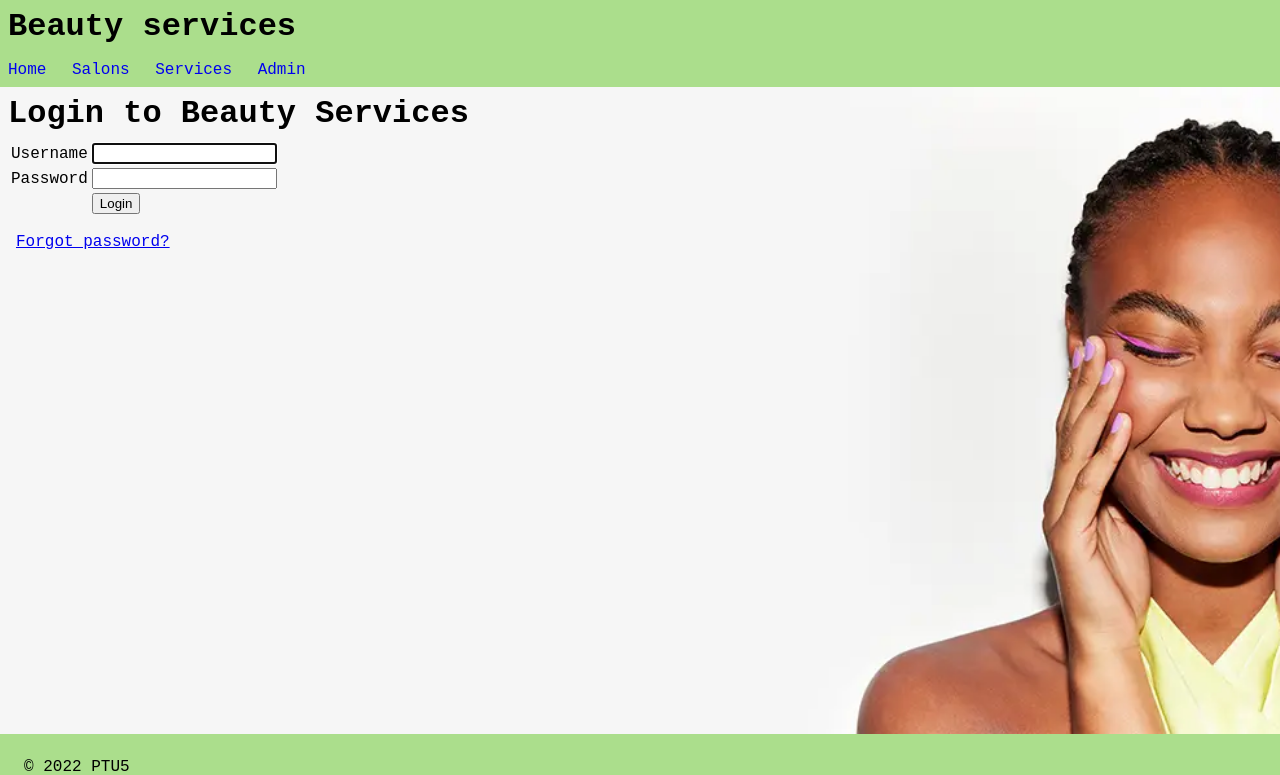
After one commit to IngridaVaitkuviene/ptu5_django_beauty_services, a Django app: page /accounts/login/ in a window 1280 px wide. The commit adds this page. Shown: the top 775 px of the page. Run offline with Django 4.2, Linux system fonts and the light colour scheme.

Commit message:
user login added

```diff
--- a/ptu5_beauty_services/beauty_services/static/beauty_services/css/base.css
+++ b/ptu5_beauty_services/beauty_services/static/beauty_services/css/base.css
@@ -74,3 +74,11 @@
 .paginator form {
     display: inline-block;
 }
+
+table {
+    margin: 0.5rem;
+}
+
+.form-error {
+    color: #900;
+}
--- /dev/null
+++ b/ptu5_beauty_services/user_profile/templates/registration/login.html
@@ -0,0 +1,35 @@
+{% extends 'beauty_services/base.html' %}
+{% block title %}Login to {{ block.super}} {% endblock title %}
+{% block content %}
+<h1>Login to Beauty Services</h1>
+{% if form.errors %}
+    <p class='form-error'>Login error, please try again.</p>
+{% endif %}
+{% if next %}
+    {% if user.is_authenticated %}
+        <p class='form-error'>Permission error. You need a permission to see this page.</p>
+    {% endif %}
+{% endif %}
+<form method="post" action="{% url 'login' %}">
+{% csrf_token %}
+<table>
+    <tr>
+        <td>Username</td>
+        <td>{{ form.username }}</td>
+    </tr>
+    <tr>
+        <td>Password</td>
+        <td>{{ form.password }}</td>
+    </tr>
+    <tr>
+        <td>
+        </td>
+        <td>
+            <input type="submit" value="Login">
+            <input type="hidden" name="next" value="{{ next }}">
+        </td>
+    </tr>
+</table>
+</form>
+<p><a href="{% url 'password_reset' %}">Forgot password?</a></p>
+{% endblock content %}
```
